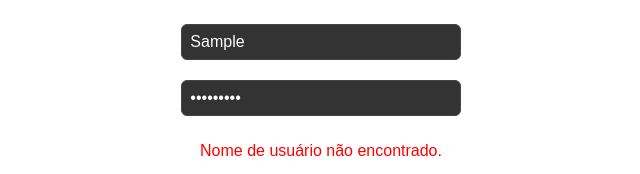
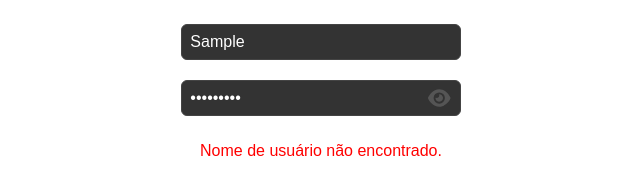
Before and after one commit to VinSouzza/controleFinanceiro, a React (Vite) app in the folder controleFinanceiro/: page / in a window 1280 px wide. Both pictures are taken after typing "Sample", "Sample123" into the empty fields and a click on the button "Login". Shown: the part 299-473 px from the top of the page, without its empty margins (319-959 px from the left). Built offline with nearby package versions, Linux system fonts and the light colour scheme; no server answers; the database is empty.

Commit message:
feat: creation of the password view function

```diff
--- a/controleFinanceiro/src/components/login.jsx
+++ b/controleFinanceiro/src/components/login.jsx
@@ -2,20 +2,27 @@ import React, { useState } from "react";
 import { signInWithEmailAndPassword } from "firebase/auth";
 import { collection, query, where, getDocs } from "firebase/firestore";
 import { auth, db } from "../firebaseConfig";
-import { Link, useNavigate } from "react-router-dom";  // Importando o useNavigate
+import { Link, useNavigate } from "react-router-dom";
+import { FontAwesomeIcon } from "@fortawesome/react-fontawesome";
+import { faEye, faEyeSlash } from "@fortawesome/free-solid-svg-icons";
 
 const Login = () => {
-  const [username, setUsername] = useState(""); // Para o nome de usuário
-  const [password, setPassword] = useState(""); // Para a senha
+  const [username, setUsername] = useState("");
+  const [password, setPassword] = useState("");
   const [error, setError] = useState("");
-  const navigate = useNavigate();  // Usando o useNavigate para redirecionar
+  const [showIcon, setShowIcon] = useState(false)
+  const [passwordVisible, setPasswordVisible] = useState(false);
+  const navigate = useNavigate();
+
+  const togglePasswordVisibility = () => {
+    setPasswordVisible(!passwordVisible);
+  };
 
   const handleLogin = async (e) => {
     e.preventDefault();
     setError("");
 
     try {
-      // Passo 1: Buscar o usuário pelo nome no Firestore
       const usersRef = collection(db, "users");
       const q = query(usersRef, where("nome", "==", username));
       const querySnapshot = await getDocs(q);
@@ -25,19 +32,22 @@ const Login = () => {
         return;
       }
 
-      // Extrair o e-mail do Firestore (assumimos que só há um documento correspondente)
       const userDoc = querySnapshot.docs[0].data();
       const userEmail = userDoc.email;
 
-      // Passo 2: Autenticar o usuário com e-mail e senha no Firebase Auth
       await signInWithEmailAndPassword(auth, userEmail, password);
 
-      // Redirecionar para a página de transações após o login
       navigate("/transactions");
     } catch (err) {
       console.error(err);
       setError("Erro ao fazer login. Verifique suas credenciais.");
     }
+  };
+
+  const handleInputChange = (e) => {
+    const value = e.target.value;
+    setPassword(value);
+    setShowIcon(value.length > 0);
   };
 
   return (
@@ -54,15 +64,35 @@ const Login = () => {
             style={{ width: "100%", padding: "8px", margin: "10px 0" }}
           />
         </div>
-        <div>
+        <div style={{ position: "relative" }}>
           <input
-            type="password"
+            type={passwordVisible ? "text" : "password"}
             placeholder="Senha"
             value={password}
-            onChange={(e) => setPassword(e.target.value)}
+            onChange={handleInputChange}
             required
-            style={{ width: "100%", padding: "8px", margin: "10px 0" }}
+            style={{
+              width: "100%",
+              padding: "8px",
+              margin: "10px 0",
+              paddingRight: "30px",
+            }}
           />
+          {showIcon && (
+            <FontAwesomeIcon
+              icon={passwordVisible ? faEyeSlash : faEye}
+              size="lg"
+              onClick={togglePasswordVisibility}
+              style={{
+                position: "absolute",
+                right: "10px",
+                top: "50%",
+                transform: "translateY(-50%)",
+                cursor: "pointer",
+                color: "#555",
+              }}
+            />
+          )}
         </div>
         {error && <p style={{ color: "red" }}>{error}</p>}
         <button type="submit" style={{ padding: "10px 20px" }}>
--- a/controleFinanceiro/src/components/register.jsx
+++ b/controleFinanceiro/src/components/register.jsx
@@ -3,12 +3,20 @@ import { createUserWithEmailAndPassword } from "firebase/auth";
 import { doc, setDoc } from "firebase/firestore";
 import { auth, db } from "../firebaseConfig";
 import { Link } from "react-router-dom";
+import { FontAwesomeIcon } from "@fortawesome/react-fontawesome";
+import { faEye, faEyeSlash } from "@fortawesome/free-solid-svg-icons";
 
 const Register = () => {
   const [name, setName] = useState(""); // Nome do usuário
   const [email, setEmail] = useState(""); // Email
   const [password, setPassword] = useState(""); // Senha
+  const [showIcon, setShowIcon] = useState(false)
+  const [passwordVisible, setPasswordVisible] = useState(false);
   const [error, setError] = useState("");
+
+  const togglePasswordVisibility = () => {
+    setPasswordVisible(!passwordVisible);
+  };
 
   const handleRegister = async (e) => {
     e.preventDefault();
@@ -32,6 +40,13 @@ const Register = () => {
       setError("Erro ao cadastrar. Verifique os dados e tente novamente.");
     }
   };
+
+  const handleInputChange = (e) => {
+    const value = e.target.value;
+    setPassword(value);
+    setShowIcon(value.length > 0);
+  };
+
 
   return (
     <div style={{ maxWidth: "400px", margin: "auto", textAlign: "center" }}>
@@ -57,15 +72,35 @@ const Register = () => {
             style={{ width: "100%", padding: "8px", margin: "10px 0" }}
           />
         </div>
-        <div>
+        <div style={{ position: "relative" }}>
           <input
-            type="password"
+            type={passwordVisible ? "text" : "password"}
             placeholder="Senha"
             value={password}
-            onChange={(e) => setPassword(e.target.value)}
+            onChange={handleInputChange}
             required
-            style={{ width: "100%", padding: "8px", margin: "10px 0" }}
+            style={{
+              width: "100%",
+              padding: "8px",
+              margin: "10px 0",
+              paddingRight: "30px",
+            }}
           />
+          {showIcon && (
+            <FontAwesomeIcon
+              icon={passwordVisible ? faEyeSlash : faEye}
+              size="lg"
+              onClick={togglePasswordVisibility}
+              style={{
+                position: "absolute",
+                right: "10px",
+                top: "50%",
+                transform: "translateY(-50%)",
+                cursor: "pointer",
+                color: "#555",
+              }}
+            />
+          )}
         </div>
         {error && <p style={{ color: "red" }}>{error}</p>}
         <button type="submit" style={{ padding: "10px 20px" }}>
```
